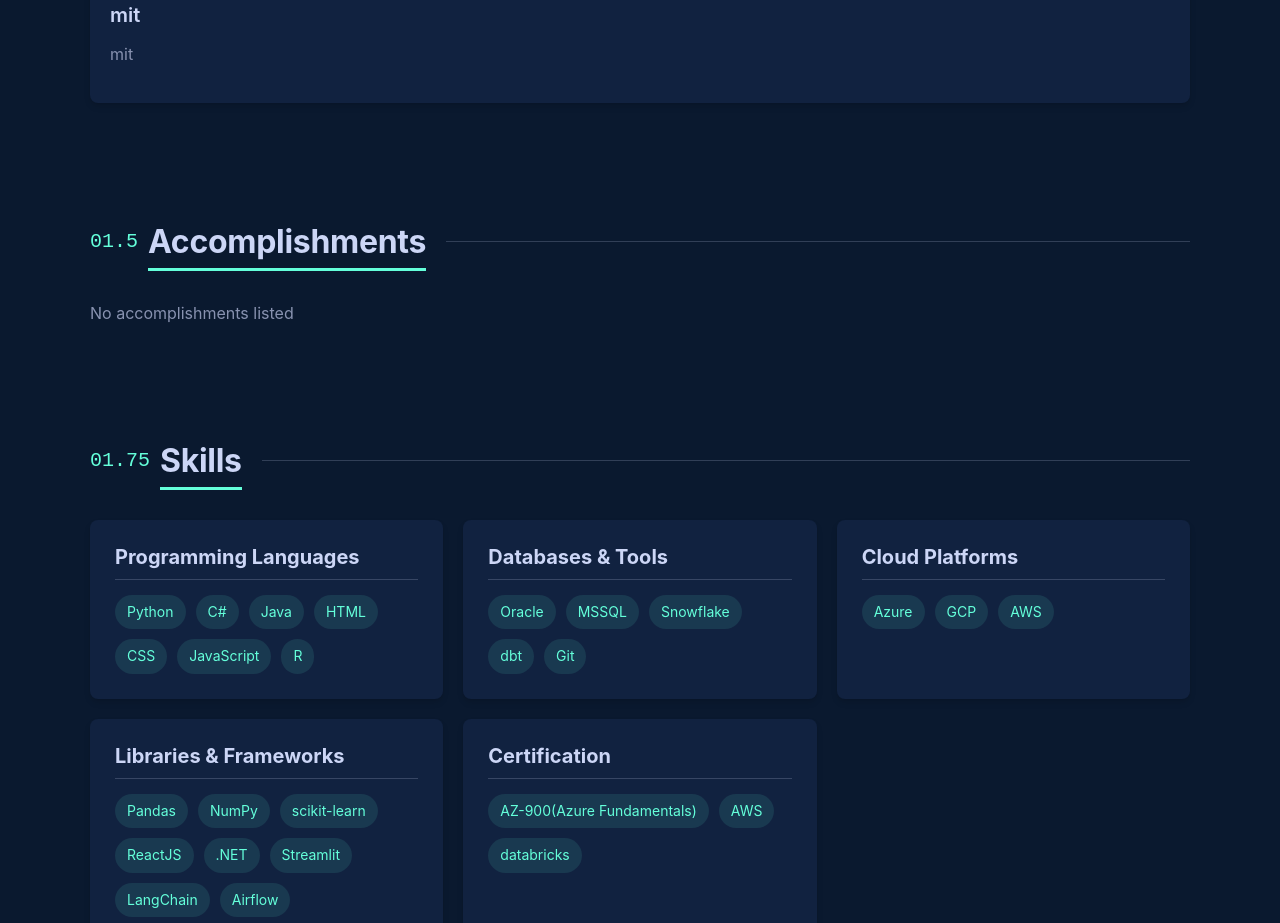
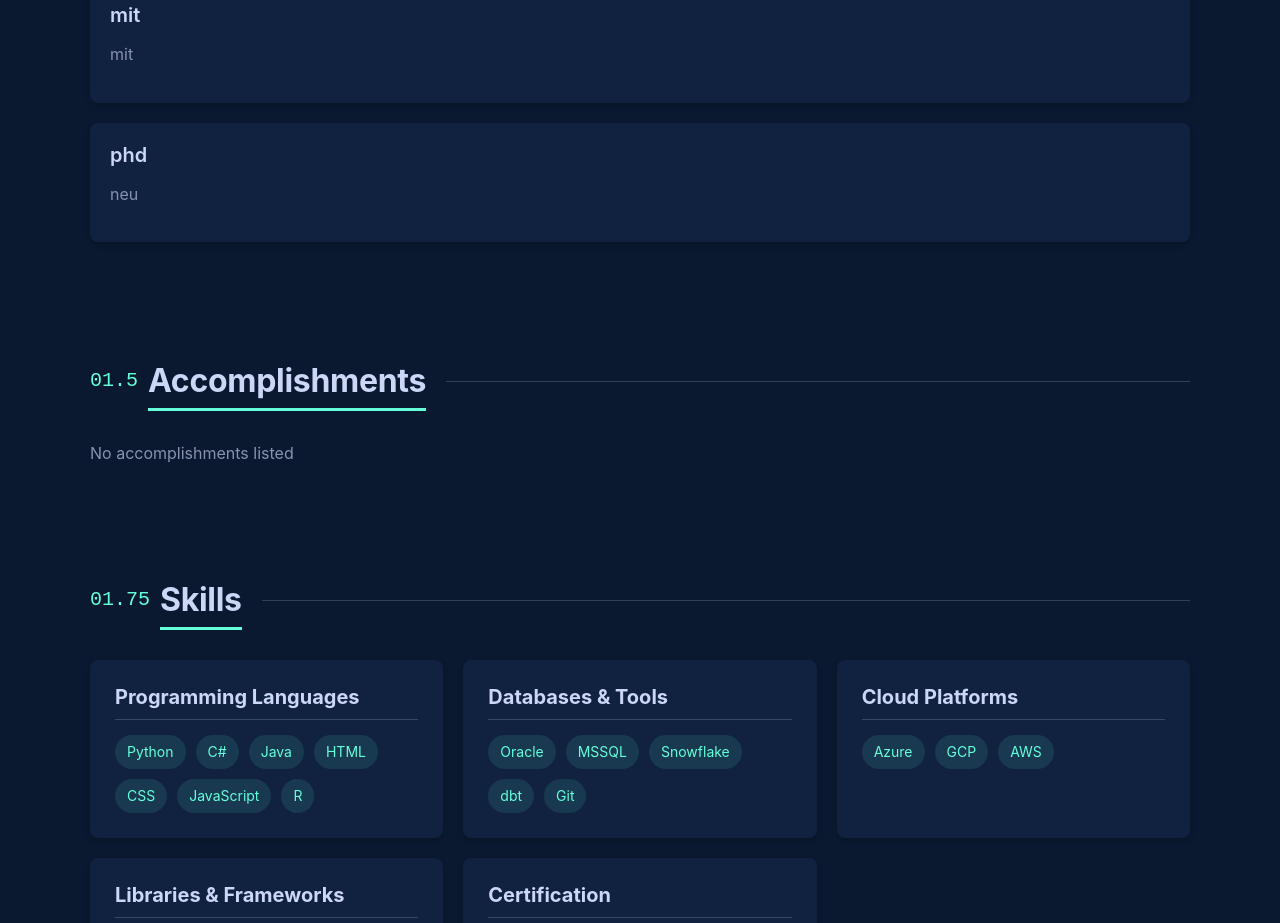
Before and after one commit to BotFolio-Builder/pppp, a plain HTML site: page index.html in a window 1280 px wide. Shown: the part 1920-2843 px from the top of the page. Drawn offline with Linux system fonts and the light colour scheme.

Commit message:
Update portfolio page

```diff
--- a/index.html
+++ b/index.html
@@ -869,6 +869,16 @@
 
                     </div>
 
+                    <div class="education-item fade-in">
+                        <h4 class="education-degree">phd</h4>
+                        <p class="education-school">neu</p>
+                        <p class="education-date"></p>
+
+
+
+
+                    </div>
+
 
             </div>
         </section>
```
